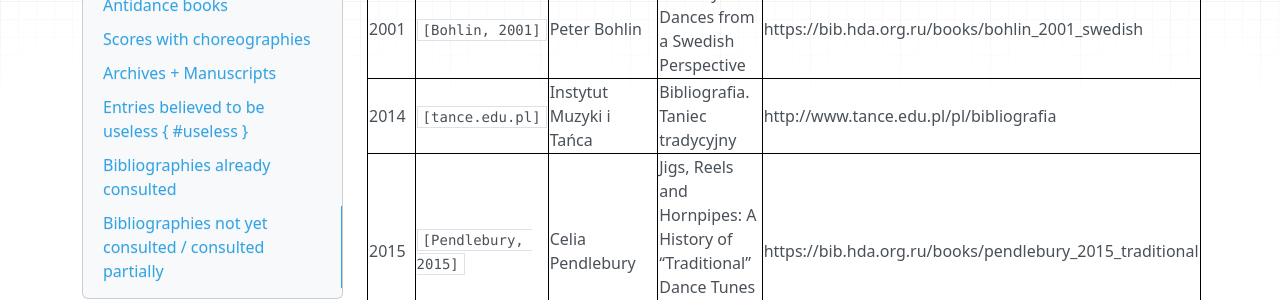
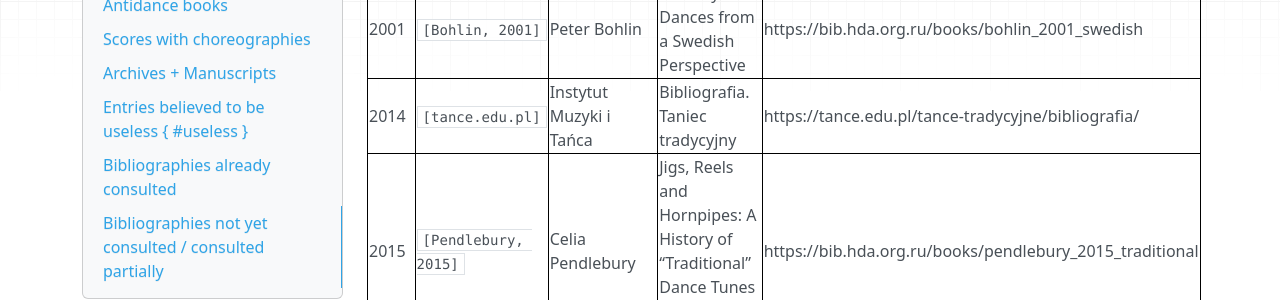
Before and after one commit to hda-technical/dancebooks, an MkDocs documentation site: the page built from docs/bib/missing.md, in a window 1280 px wide and 900 px high, scrolled down 79063 px. Shown: the part 215-515 px from the top of the window. Built offline with MkDocs 1.6.1, drawn with Linux system fonts in a browser that asks for light colours; nearby versions of some CDN libraries; some of the changed lines change nothing that is shown.

Commit message:
Update tance.edu.pl bibliography url

```diff
--- a/docs/bib/missing.md
+++ b/docs/bib/missing.md
@@ -786,7 +786,7 @@ _This part of the list is to joined with the general table_
 | 1994 | `[Terpsichore]` | Madison U. Sowell | The Art of Terpsichore. From Renaissance Festivals to Romantic Ballets. An Exhibition of Dance-related Rare Books and Prints in Honor of the Annual Conference of the Society of Dance History Scholars Held at Brigham Young University | https://bib.hda.org.ru/books/terpsichore_1994_exhibition |
 | 1997 | `[Lindahl Annotated]` | Greg Lindahl | Annotated Bibliography of Renaissance Dance| `Ancillary sources (not in bibliography)/Bibliographies of the others/Greg Lindahl - Annotated bibliography of Renaissance dance.pdf` |
 | 2001 | `[Bohlin, 2001]` | Peter Bohlin | Country Dances from a Swedish Perspective | https://bib.hda.org.ru/books/bohlin_2001_swedish |
-| 2014 | `[tance.edu.pl]` | Instytut Muzyki i Tańca | Bibliografia. Taniec tradycyjny | http://www.tance.edu.pl/pl/bibliografia |
+| 2014 | `[tance.edu.pl]` | Instytut Muzyki i Tańca | Bibliografia. Taniec tradycyjny | https://tance.edu.pl/tance-tradycyjne/bibliografia/ |
 | 2015 | `[Pendlebury, 2015]` | Celia Pendlebury | Jigs, Reels and Hornpipes: A History of “Traditional” Dance Tunes of Britain and Ireland | https://bib.hda.org.ru/books/pendlebury_2015_traditional |
 | 2021 | `[Cooper]` | Paul Cooper | Research papers contributed by Paul Cooper, #07–24 + #26–50 | https://www.regencydances.org/paper000.php |
 | 2021 | `[Dansböcker]` | | Dansböcker | https://musikverket.se/svensktvisarkiv/dansbocker/ |
```
